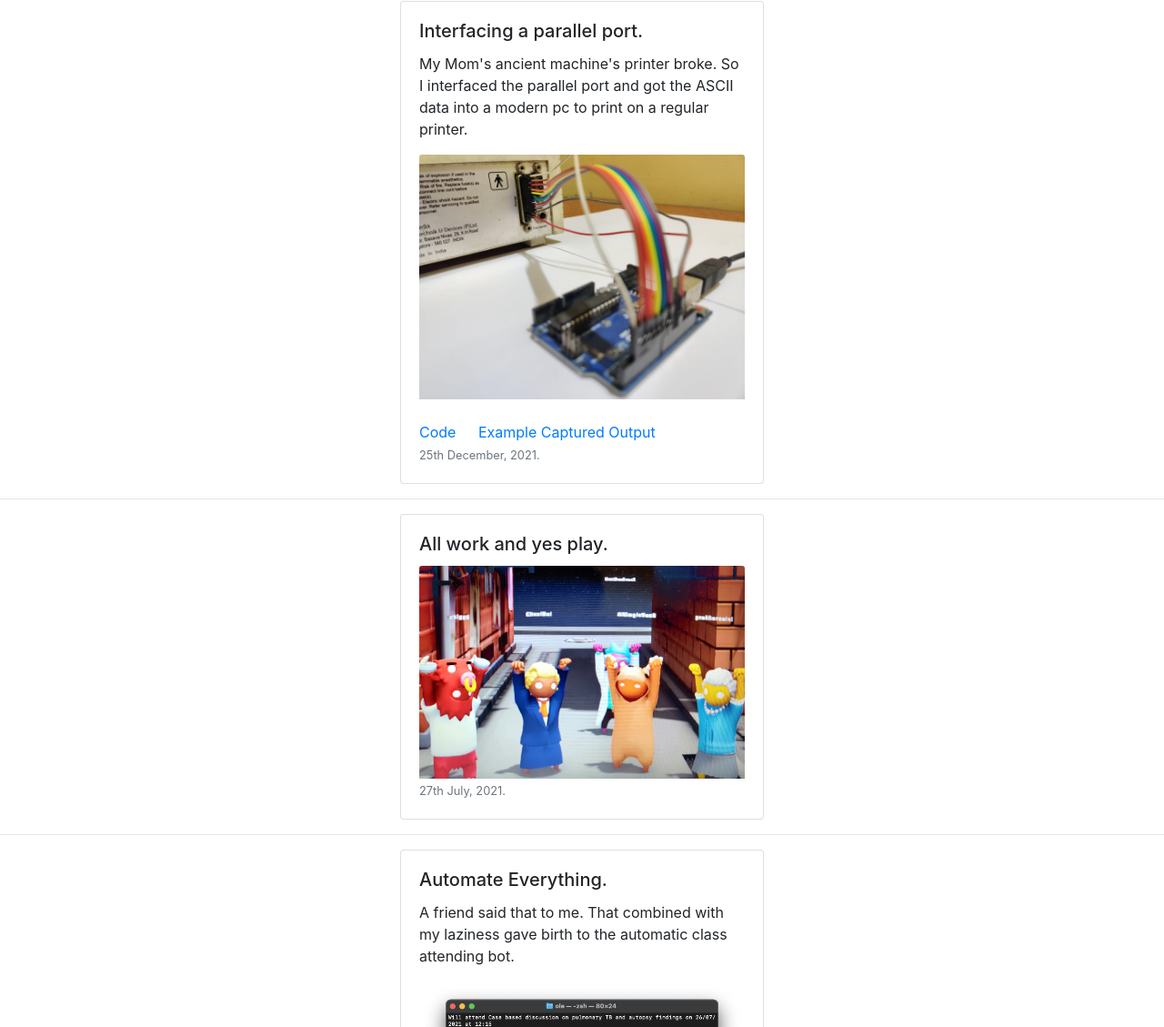
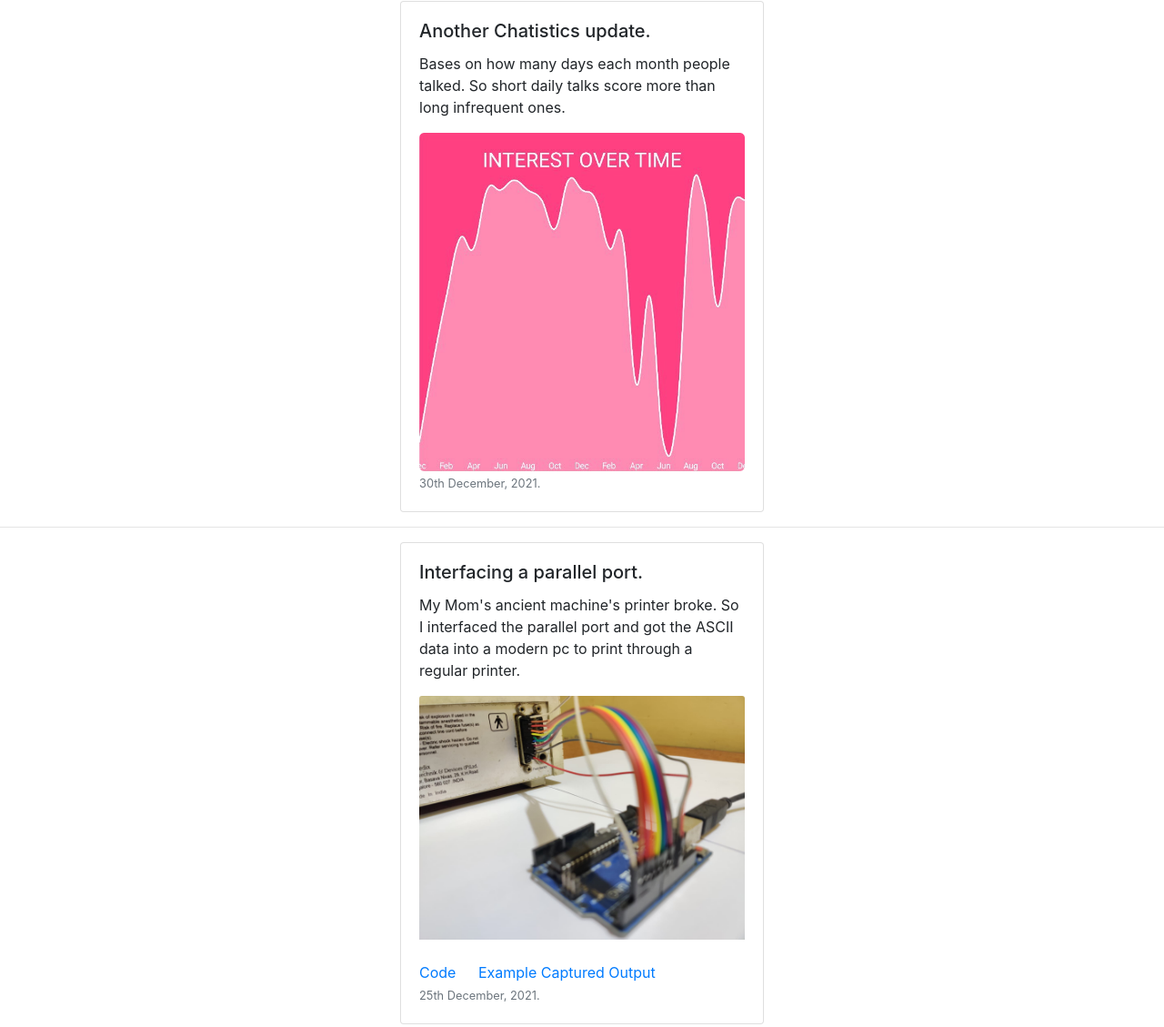
Before and after one commit to ASimpleSock/ASimpleSock, a plain HTML site: page index.html in a window 1280 px wide. Shown: the part 79-1208 px from the top of the page at 91% size. Drawn offline with nearby package versions, Linux system fonts and the light colour scheme.

Commit message:
interestOverTime

```diff
--- a/index.html
+++ b/index.html
@@ -57,8 +57,21 @@
 
 <div class="container"><div class="card" style="max-width: 25rem;">
   <div class="card-body">
+    <h5 class="card-title h">Another Chatistics update.</h5>
+    <p class="card-text">Bases on how many days each month people talked. So short daily talks score more than long infrequent ones.</p>
+    <img src="interest.png" class="card-img-top" alt="..." width="2454">
+    <br>
+    <p class="card-text"><small class="text-muted">30th December, 2021.</small></p>
+  </div>
+  </div>
+  </div>
+
+  <hr>
+
+<div class="container"><div class="card" style="max-width: 25rem;">
+  <div class="card-body">
     <h5 class="card-title h">Interfacing a parallel port.</h5>
-    <p class="card-text">My Mom's ancient machine's printer broke. So I interfaced the parallel port and got the ASCII data into a modern pc to print on a regular printer.</p>
+    <p class="card-text">My Mom's ancient machine's printer broke. So I interfaced the parallel port and got the ASCII data into a modern pc to print through a regular printer.</p>
     <img src="parallel_port/parallel.jpeg" class="card-img-top" alt="..." width="2454">
     <br>
     <br>
```
Also changed, not shown: interest.png (added), 1 other file.
